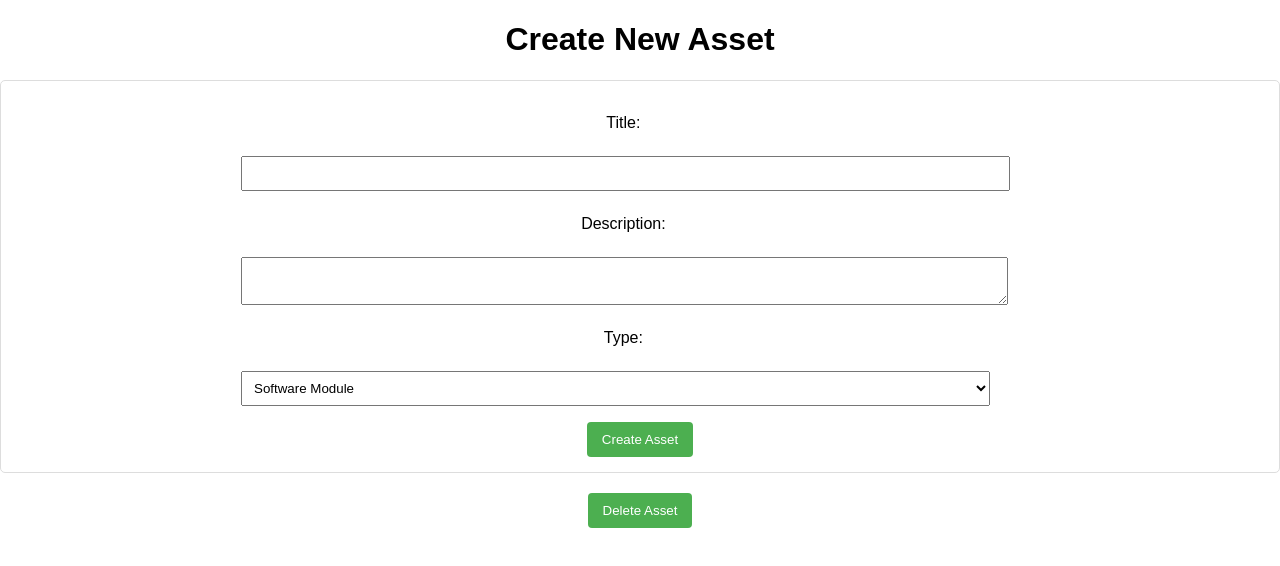
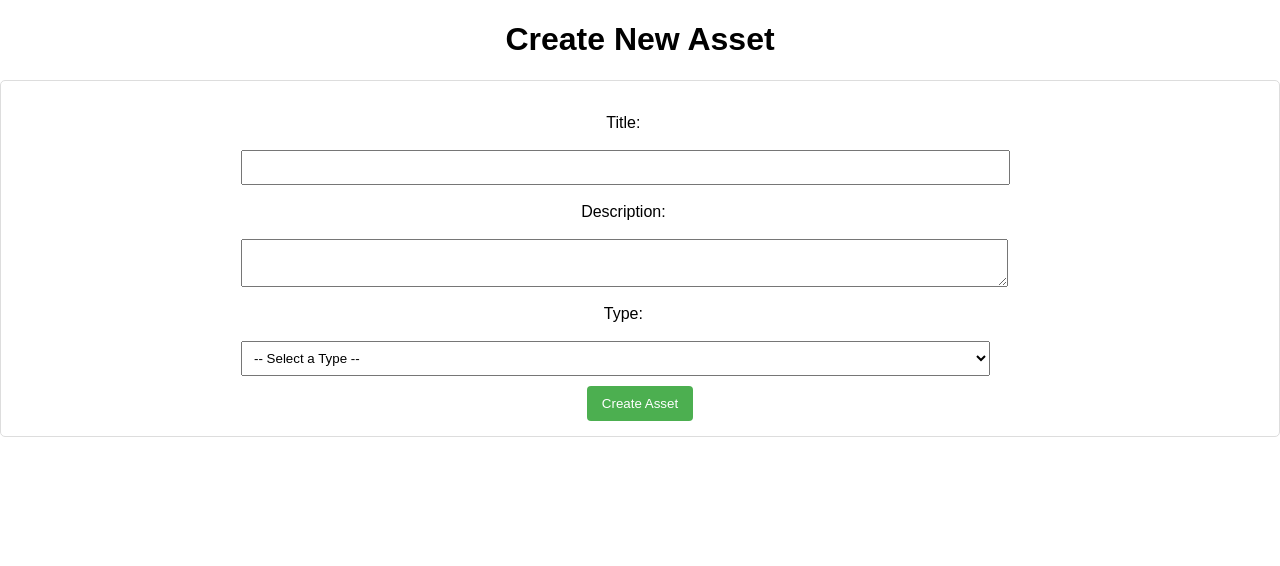
Before and after one commit to shahd9290/Assets-Repository, a React (Create React App) app in the folder frontend/frontend-app/: page / in a window 1280 px wide. Shown: the top 566 px of the page. Built offline with nearby package versions, Linux system fonts and the light colour scheme.

Commit message:
Changed code for form to be easier to handle data and send it to add type method

```diff
--- a/frontend/frontend-app/src/App.js
+++ b/frontend/frontend-app/src/App.js
@@ -1,46 +1,90 @@
+//comments for team memebers to understand
 import React, { useState } from 'react';
 import axios from 'axios';
 import './App.css';
-
-
 
 function App() {
   const [formData, setFormData] = useState({
     title: '',
     description: '',
-    type: '', // Assuming 'type' is a value you want to capture; adjust as needed
+    type: '', // Assuming 'type' is a value you want to capture; adjust as needed.
   });
+
+  const handleChange = (event) => {
+    const { name, value } = event.target;
+    setFormData(prevState => ({
+      ...prevState,
+      [name]: value,
+    }));
+  };
+
+  const handleSubmit = async (event) => {
+    event.preventDefault();
+
+    try {
+      const tableName = "owen"; // Replace with your actual table name
+      const payload = {
+        title: formData.title,
+        description: formData.description,
+        type: formData.type
+      };
+
+      const response = await axios.post(`http://localhost:8080/type/insert-data/${tableName}`, payload);
+      console.log(response.data);
+      alert("Asset created successfully!");
+      setFormData({
+        title: '',
+        description: '',
+        type: '',
+      });
+    } catch (error) {
+      // Properly accessing the error message
+      const errorMessage = error.response ? error.response.data : error.message;
+      console.error('Error submitting form:', errorMessage);
+      // Convert the error object to a string if it's not already a string
+      alert("Failed to create asset. Error: " + (typeof errorMessage === 'string' ? errorMessage : JSON.stringify(errorMessage, null, 2)));
+    }
+  };
+
+
 
   return (
     <div className="App">
-      <head>
-        <title>Asset Management System</title>
-      </head>
-      <body>
-        <h1>Create New Asset</h1>
-        <form>
-          <label for="asset-title">Title:</label>
-          <p></p>
-          <input type="text" id="asset-title" name="title" required/>
-          <p></p>
-          <label for="asset-description">Description:</label>
-          <p></p>
-          <textarea id="asset-description" name="description" required></textarea>
-          <p></p>
-          <label for="asset-type">Type:</label>
-          <p></p>
-          <select id="asset-type" name="type" required value = " --Any--">
-            <option>Software Module</option>
-            <option>Documentation</option>
-          </select>
-          <p></p>
-          <button id="createButton" onclick="handleButtonClick(id)" type="submit">Create Asset</button>
-        </form>
-        <button id="deleteButton" onclick="handleButtonClick(id)">Delete Asset</button>
-      </body>
+      <h1>Create New Asset</h1>
+      <form onSubmit={handleSubmit}> {/* Ensure handleSubmit is defined */}
+        <label htmlFor="asset-title">Title:</label>
+        <input
+          type="text"
+          id="asset-title"
+          name="title"
+          required
+          value={formData.title}
+          onChange={handleChange}
+        />
+        <label htmlFor="asset-description">Description:</label>
+        <textarea
+          id="asset-description"
+          name="description"
+          required
+          value={formData.description}
+          onChange={handleChange}
+        />
+        <label htmlFor="asset-type">Type:</label>
+        <select
+          id="asset-type"
+          name="type"
+          required
+          value={formData.type}
+          onChange={handleChange}
+        >
+          <option value="">-- Select a Type --</option>
+          <option value="Software Module">Software Module</option>
+          <option value="Documentation">Documentation</option>
+        </select>
+        <button type="submit">Create Asset</button>
+      </form>
     </div>
   );
 }
 
-
 export default App;
```
